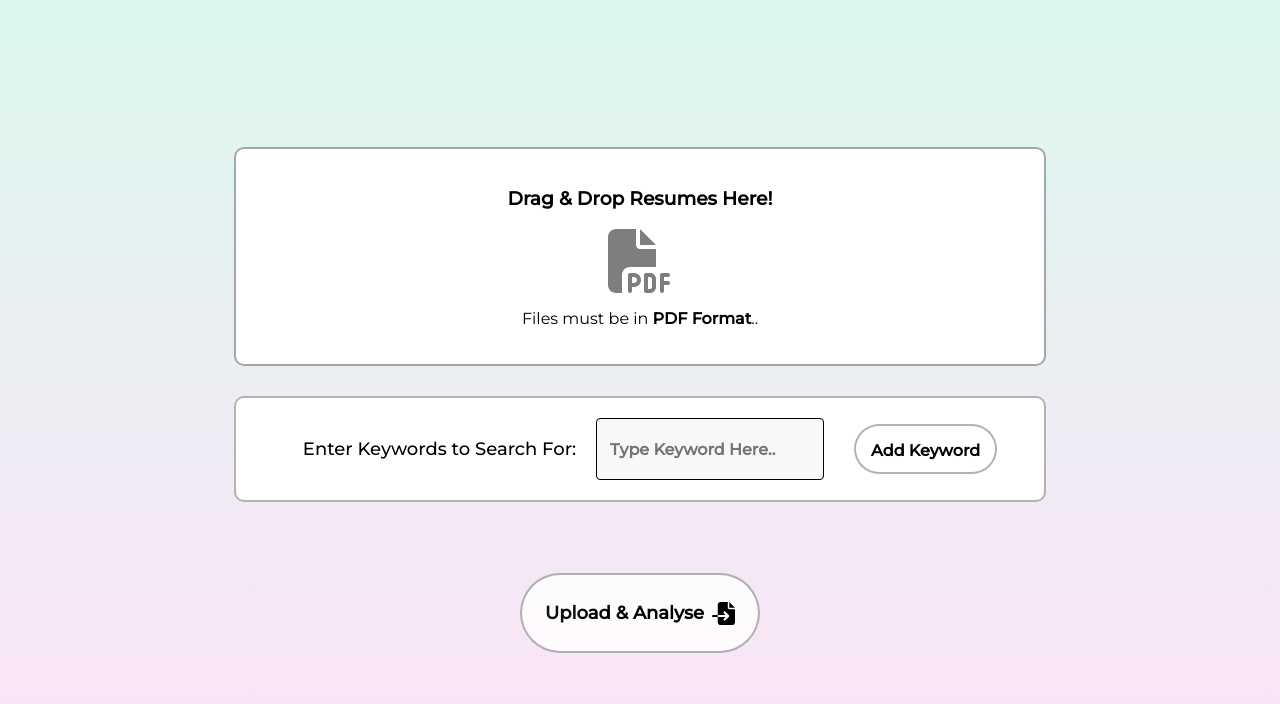
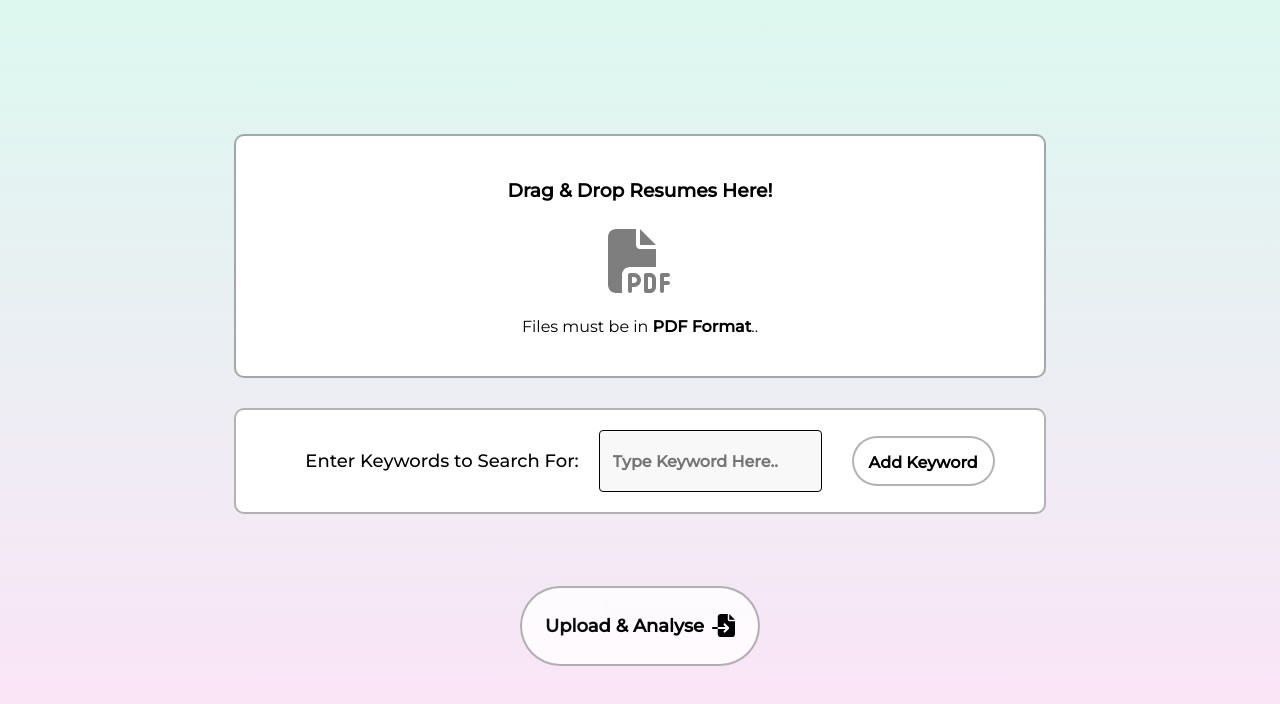
Before and after one commit to HishamAl-Harrasi/RihalCodeStacker-Frontend, a React (Create React App) app: page / in a window 1280 px wide. Shown: the top 704 px of the page. Built offline with nearby package versions, Linux system fonts and the light colour scheme.

Commit message:
Minor css fixes

```diff
--- a/src/styles/FileDropzone.css
+++ b/src/styles/FileDropzone.css
@@ -7,7 +7,7 @@
   cursor: pointer;
   -webkit-background-clip: padding-box; /* for Safari */
   background-clip: padding-box; /* for IE9+, Firefox 4+, Opera, Chrome */
-  height: auto;
+  height: 25vh;
   width: 60vw;
   padding: 20px;
 }
--- a/src/styles/KeywordSelector.css
+++ b/src/styles/KeywordSelector.css
@@ -17,6 +17,7 @@
   flex-direction: row;
   align-content: center;
   justify-content: center;
+  width: auto;
 }
 
 .keywordInput {
@@ -24,7 +25,7 @@
   margin-right: 10px;
   padding: 13px;
   outline: none;
-  width: 200px;
+  width: auto;
   border: solid 1px;
   border-radius: 4px;
   background: rgba(223, 223, 223, 0.226);
```
